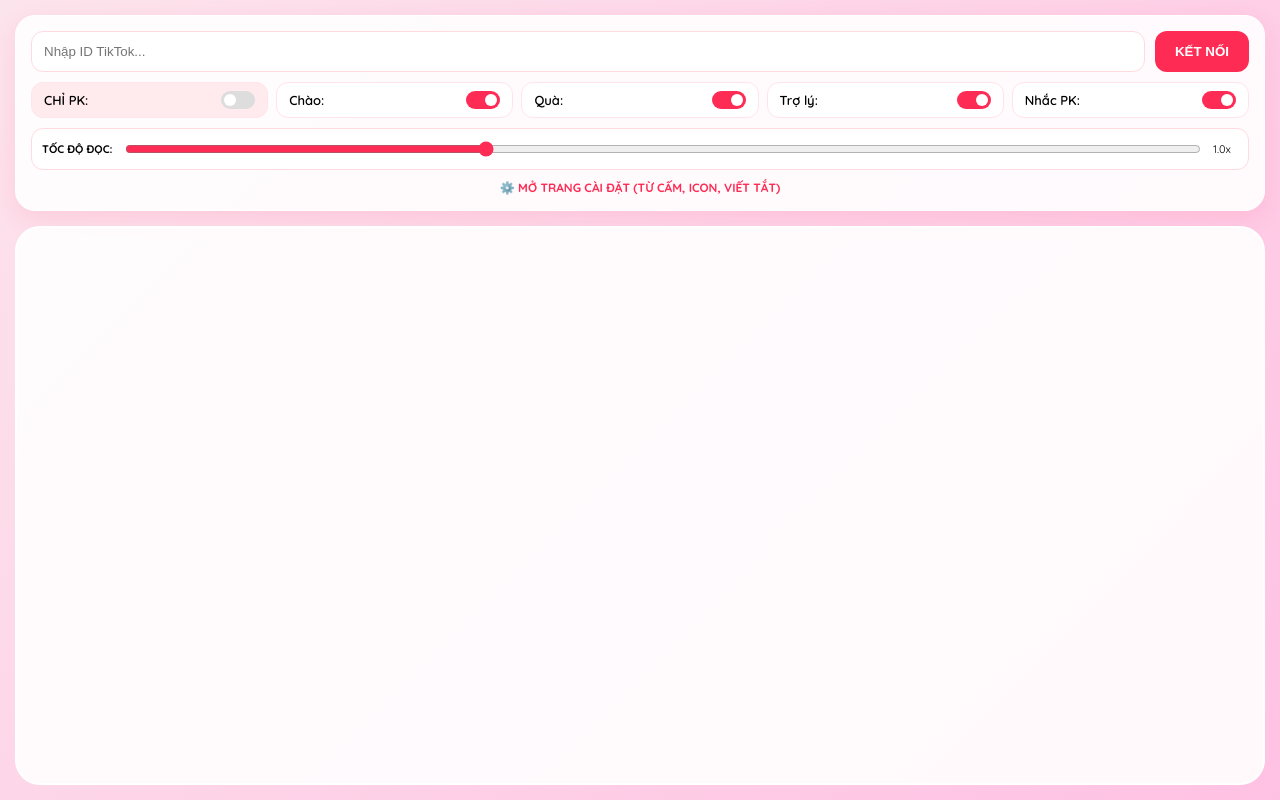
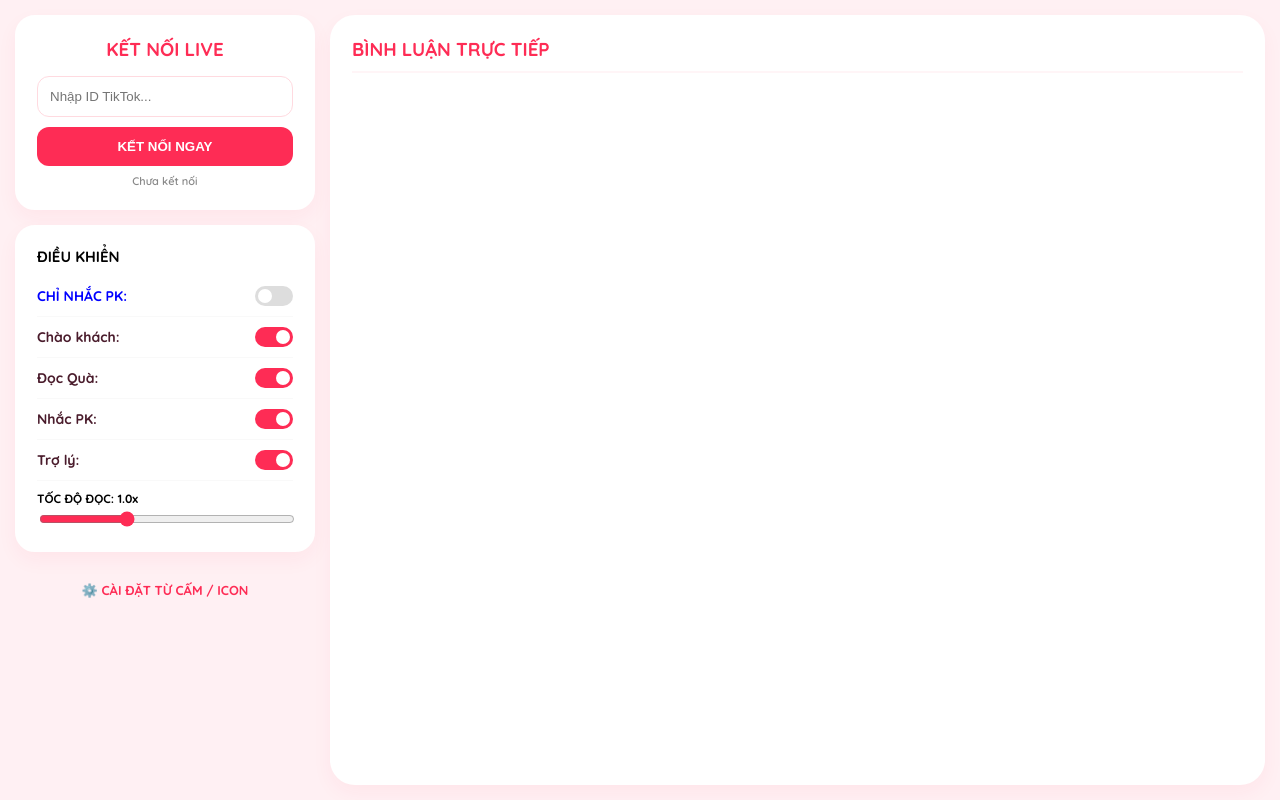
Before and after one commit to cmttiktok/thunghiem, a website: page index.html in a window 1280 px wide. Drawn offline with nearby package versions, Linux system fonts and the light colour scheme; no server answers.

Commit message:
Update index.html

```diff
--- a/index.html
+++ b/index.html
@@ -2,65 +2,68 @@
 <html lang="vi">
 <head>
     <meta charset="UTF-8">
-    <meta name="viewport" content="width=device-width, initial-scale=1.0">
-    <title>BÈO LIVE - DASHBOARD</title>
+    <title>BÈO CONTROL PANEL</title>
     <script src="/socket.io/socket.io.js"></script>
-    <link href="https://fonts.googleapis.com/css2?family=Quicksand:wght@400;600;700&display=swap" rel="stylesheet">
+    <link href="https://fonts.googleapis.com/css2?family=Quicksand:wght@600;700&display=swap" rel="stylesheet">
     <style>
-        :root { --main: #ff85a2; --main-dark: #fe2c55; --bg: #fff0f3; --panel: rgba(255, 255, 255, 0.9); --text: #4a1c2c; }
-        body { font-family: 'Quicksand', sans-serif; background: linear-gradient(135deg, #fce4ec 0%, #ffc1e3 100%); margin: 0; padding: 15px; display: flex; flex-direction: column; height: 100vh; box-sizing: border-box; }
-        .header-panel { background: var(--panel); padding: 15px; border-radius: 20px; box-shadow: 0 8px 25px rgba(254, 44, 85, 0.1); margin-bottom: 15px; border: 1px solid #fff; }
-        .conn-row { display: flex; gap: 10px; margin-bottom: 10px; }
-        input[type="text"] { flex: 1; padding: 12px; border-radius: 12px; border: 1px solid #ffdae0; outline: none; }
-        button.start-btn { background: var(--main-dark); color: white; border: none; padding: 0 20px; border-radius: 12px; font-weight: bold; cursor: pointer; }
+        :root { --pink: #fe2c55; --bg: #fff0f3; --panel: #ffffff; }
+        body { font-family: 'Quicksand', sans-serif; background: var(--bg); margin: 0; padding: 15px; display: flex; gap: 15px; height: 100vh; box-sizing: border-box; }
 
-        .controls { display: grid; grid-template-columns: repeat(auto-fit, minmax(130px, 1fr)); gap: 8px; }
-        .setting-row { display: flex; align-items: center; justify-content: space-between; background: #fff; padding: 8px 12px; border-radius: 12px; font-size: 13px; font-weight: 600; border: 1px solid #ffe4e9; }
+        /* CỘT TRÁI: NÚT BẤM */
+        .left-col { width: 300px; display: flex; flex-direction: column; gap: 15px; flex-shrink: 0; }
+        .card { background: var(--panel); padding: 20px; border-radius: 20px; border: 2px solid #fff; box-shadow: 0 8px 20px rgba(254, 44, 85, 0.05); }
 
-        .speed-box { background: #fff; padding: 10px; border-radius: 12px; border: 1px solid #ffdae0; margin-top: 10px; display: flex; align-items: center; gap: 10px; }
-        input[type="range"] { flex: 1; accent-color: var(--main-dark); cursor: pointer; }
+        /* CỘT PHẢI: CHAT */
+        .right-col { flex: 1; display: flex; flex-direction: column; background: var(--panel); border-radius: 25px; border: 2px solid #fff; overflow: hidden; padding: 20px; box-shadow: 0 8px 20px rgba(254, 44, 85, 0.05); }
+        #chat { flex: 1; overflow-y: auto; display: flex; flex-direction: column-reverse; }
+        .msg { padding: 12px; border-bottom: 1px solid #fff5f7; font-size: 16px; animation: slide 0.3s ease; }
+        @keyframes slide { from { opacity: 0; transform: translateX(10px); } to { opacity: 1; transform: translateX(0); } }
 
-        .chat-container { flex: 1; background: var(--panel); border-radius: 25px; padding: 20px; display: flex; flex-direction: column; overflow: hidden; border: 2px solid #fff; }
-        #chat { flex: 1; overflow-y: auto; display: flex; flex-direction: column-reverse; }
-        .msg { padding: 10px; border-bottom: 1px solid rgba(254, 44, 85, 0.05); font-size: 16px; animation: fadeIn 0.3s; }
-        @keyframes fadeIn { from { opacity: 0; transform: translateY(5px); } to { opacity: 1; transform: translateY(0); } }
+        /* UI ELEMENTS */
+        input[type="text"] { width: 100%; padding: 12px; border-radius: 12px; border: 1px solid #ffdae0; outline: none; margin-bottom: 10px; box-sizing: border-box; }
+        button.conn-btn { width: 100%; padding: 12px; background: var(--pink); color: white; border: none; border-radius: 12px; font-weight: bold; cursor: pointer; }
 
-        /* Switch UI */
-        .switch { position: relative; width: 34px; height: 18px; }
+        .sw-item { display: flex; justify-content: space-between; align-items: center; padding: 10px 0; border-bottom: 1px solid #f9f9f9; font-size: 14px; font-weight: bold; color: #4a1c2c; }
+        .switch { position: relative; width: 38px; height: 20px; }
         .switch input { opacity: 0; width: 0; height: 0; }
         .slider { position: absolute; cursor: pointer; top: 0; left: 0; right: 0; bottom: 0; background: #ddd; border-radius: 20px; transition: .4s; }
-        .slider:before { position: absolute; content: ""; height: 12px; width: 12px; left: 3px; bottom: 3px; background: white; border-radius: 50%; transition: .4s; }
-        input:checked + .slider { background: var(--main-dark); }
-        input:checked + .slider:before { transform: translateX(16px); }
+        .slider:before { position: absolute; content: ""; height: 14px; width: 14px; left: 3px; bottom: 3px; background: white; border-radius: 50%; transition: .4s; }
+        input:checked + .slider { background: var(--pink); }
+        input:checked + .slider:before { transform: translateX(18px); }
 
-        .admin-link { text-align: center; margin-top: 10px; font-size: 12px; }
-        .admin-link a { color: var(--main-dark); text-decoration: none; font-weight: bold; }
+        .speed-box { margin-top: 10px; font-size: 12px; }
+        input[type="range"] { width: 100%; accent-color: var(--pink); margin-top: 5px; }
+        .admin-link { display: block; text-align: center; margin-top: 15px; color: var(--pink); text-decoration: none; font-size: 13px; font-weight: bold; }
     </style>
 </head>
 <body>
-    <div class="header-panel">
-        <div class="conn-row">
+    <div class="left-col">
+        <div class="card">
+            <h3 style="margin: 0 0 15px 0; color: var(--pink); text-align: center;">KẾT NỐI LIVE</h3>
             <input type="text" id="user" placeholder="Nhập ID TikTok...">
-            <button class="start-btn" onclick="start()">KẾT NỐI</button>
+            <button class="conn-btn" onclick="start()">KẾT NỐI NGAY</button>
+            <div id="stt" style="font-size: 11px; text-align: center; margin-top: 8px; color: #888;">Chưa kết nối</div>
         </div>
 
-        <div class="controls">
-            <div class="setting-row" style="background:#ffebee;"><span>CHỈ PK:</span><label class="switch"><input type="checkbox" id="pkOnlyToggle"><span class="slider"></span></label></div>
-            <div class="setting-row"><span>Chào:</span><label class="switch"><input type="checkbox" id="welcomeToggle" checked><span class="slider"></span></label></div>
-            <div class="setting-row"><span>Quà:</span><label class="switch"><input type="checkbox" id="giftToggle" checked><span class="slider"></span></label></div>
-            <div class="setting-row"><span>Trợ lý:</span><label class="switch"><input type="checkbox" id="botToggle" checked><span class="slider"></span></label></div>
-            <div class="setting-row"><span>Nhắc PK:</span><label class="switch"><input type="checkbox" id="pkToggle" checked><span class="slider"></span></label></div>
+        <div class="card">
+            <h3 style="margin: 0 0 10px 0; font-size: 15px;">ĐIỀU KHIỂN</h3>
+            <div class="sw-item" style="color: blue;"><span>CHỈ NHẮC PK:</span><label class="switch"><input type="checkbox" id="pkOnly"><span class="slider"></span></label></div>
+            <div class="sw-item"><span>Chào khách:</span><label class="switch"><input type="checkbox" id="welcomeToggle" checked><span class="slider"></span></label></div>
+            <div class="sw-item"><span>Đọc Quà:</span><label class="switch"><input type="checkbox" id="giftToggle" checked><span class="slider"></span></label></div>
+            <div class="sw-item"><span>Nhắc PK:</span><label class="switch"><input type="checkbox" id="pkToggle" checked><span class="slider"></span></label></div>
+            <div class="sw-item"><span>Trợ lý:</span><label class="switch"><input type="checkbox" id="botToggle" checked><span class="slider"></span></label></div>
+
+            <div class="speed-box">
+                <b>TỐC ĐỘ ĐỌC: <span id="speedVal">1.0</span>x</b>
+                <input type="range" id="speechSpeed" min="0.5" max="2" step="0.1" value="1" oninput="document.getElementById('speedVal').innerText=this.value">
+            </div>
         </div>
 
-        <div class="speed-box">
-            <span style="font-size: 11px; font-weight: bold;">TỐC ĐỘ ĐỌC:</span>
-            <input type="range" id="speechSpeed" min="0.5" max="2" step="0.1" value="1">
-            <span id="speedVal" style="font-size: 11px; width: 25px;">1.0x</span>
-        </div>
-        <div class="admin-link"><a href="/admin" target="_blank">⚙️ MỞ TRANG CÀI ĐẶT (TỪ CẤM, ICON, VIẾT TẮT)</a></div>
+        <a href="/admin" target="_blank" class="admin-link">⚙️ CÀI ĐẶT TỪ CẤM / ICON</a>
     </div>
 
-    <div class="chat-container">
+    <div class="right-col">
+        <h3 style="margin: 0 0 15px 0; color: var(--pink); border-bottom: 2px solid #fff5f7; padding-bottom: 10px;">BÌNH LUẬN TRỰC TIẾP</h3>
         <div id="chat"></div>
     </div>
 
@@ -68,26 +71,22 @@
         const socket = io();
         let queue = [], playing = false;
 
-        document.getElementById('speechSpeed').oninput = function() {
-            document.getElementById('speedVal').innerText = this.value + 'x';
-        };
-
         function start() {
-            const user = document.getElementById('user').value;
-            if(user) socket.emit('set-username', user);
+            const u = document.getElementById('user').value;
+            if(u) socket.emit('set-username', u);
         }
 
-        socket.on('status', m => alert(m));
+        socket.on('status', m => document.getElementById('stt').innerText = m);
 
         socket.on('audio-data', d => {
             const chat = document.getElementById('chat');
             const div = document.createElement('div'); div.className = 'msg';
-            div.innerHTML = `<b style="color:#fe2c55">${d.user}:</b> ${d.comment}`;
+            div.innerHTML = `<b style="color:var(--pink)">${d.user}:</b> ${d.comment}`;
             chat.prepend(div);
 
             if (d.audio) {
-                const isPkOnly = document.getElementById('pkOnlyToggle').checked;
-                if (isPkOnly) {
+                const pkOnly = document.getElementById('pkOnly').checked;
+                if (pkOnly) {
                     if (d.type === 'pk' && document.getElementById('pkToggle').checked) queue.push(d.audio);
                 } else {
                     if (d.type === 'welcome' && !document.getElementById('welcomeToggle').checked) return;
@@ -104,7 +103,6 @@
             if (!queue.length) { playing = false; return; }
             playing = true;
             const a = new Audio(queue.shift());
-            // ÁP DỤNG TỐC ĐỘ ĐỌC TỪ THANH TRƯỢT
             a.playbackRate = parseFloat(document.getElementById('speechSpeed').value);
             a.onended = () => setTimeout(play, 300);
             a.play().catch(() => play());
```
